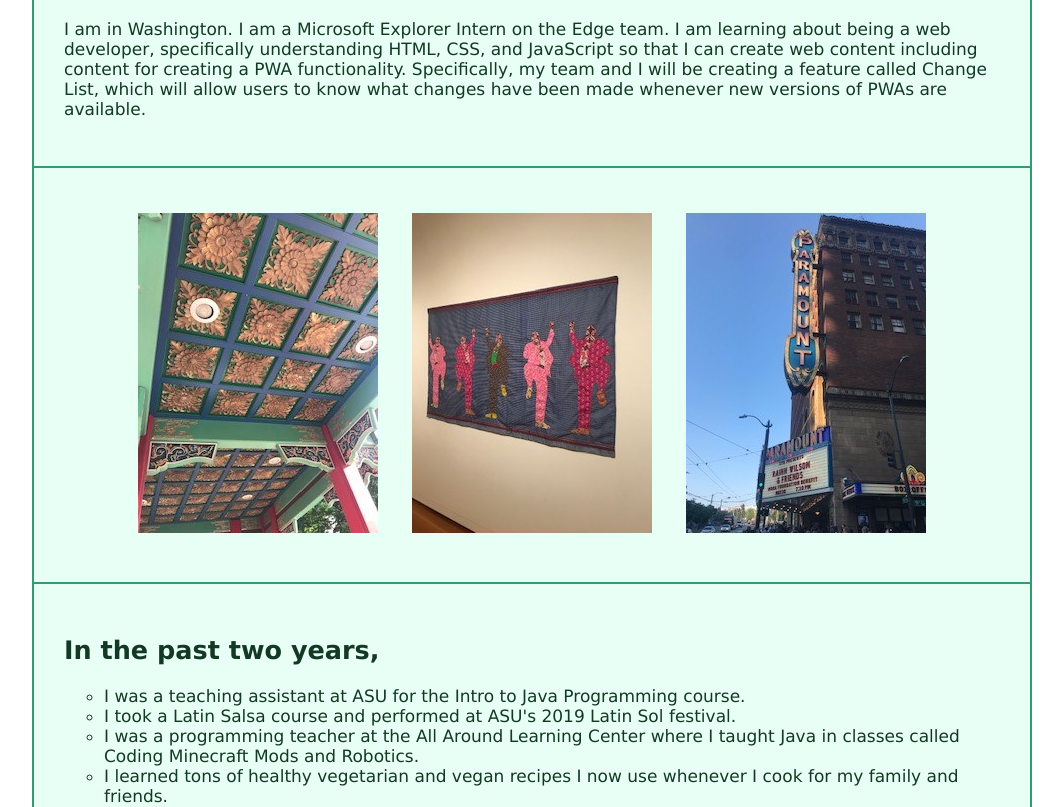
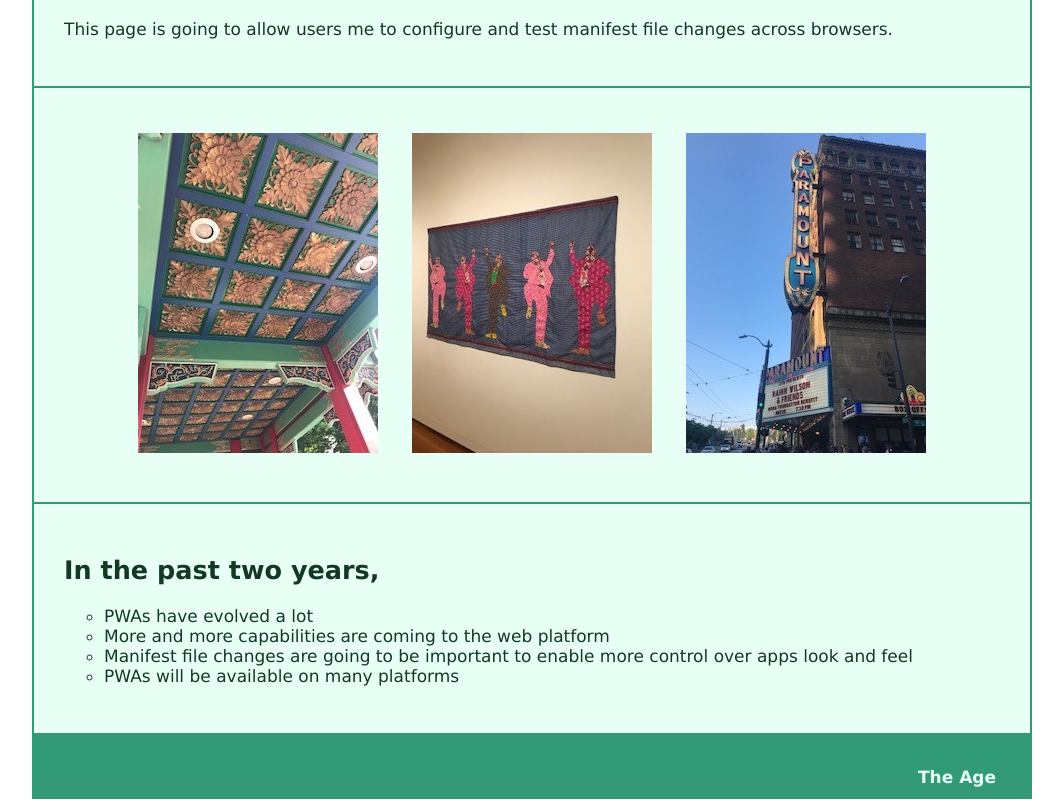
Before and after one commit to Maggers/PWATest, a plain HTML site: page index.html in a window 1280 px wide. Shown: the part 531-1338 px from the top of the page, without its empty margins (108-1171 px from the left). Drawn offline with Linux system fonts and the light colour scheme.

Commit message:
Initial change of content

```diff
--- a/index.html
+++ b/index.html
@@ -1,6 +1,6 @@
 <html>
     <head>
-        <title>Pooja's Place</title>
+        <title>PWA Test</title>
         <link rel="stylesheet" type="text/css" href="css/index.css">
         <link rel="stylesheet" type="text/css" href="css/lightbox.min.css">
         <link rel="manifest" href="manifest.json">
@@ -35,14 +35,12 @@
             </ul>
         </div>
         <div id="intro">
-            <h1>Pooja's Place</h1>
+            <h1>PWA Test</h1>
             <h5>| Present & Past |</h5>
         </div>
         <div id="header1">
             <h2>Currently,</h2>
-            <p>I am in Washington. I am a Microsoft Explorer Intern on the Edge team.
-            I am learning about being a web developer, specifically understanding HTML, CSS, and JavaScript so that I can create web content including content for creating a PWA functionality.
-            Specifically, my team and I will be creating a feature called Change List, which will allow users to know what changes have been made whenever new versions of PWAs are available.</p>
+            <p>This page is going to allow users me to configure and test manifest file changes across browsers.</p>
         </div>
         <div class="gallery">
             <a href="images/adventures22.JPG" data-lightbox="mygallery" data-title="Hing Hay Park"><img src= "images/adventures2.jpg"></a>
@@ -52,18 +50,15 @@
         <div id="header2">
             <h2>In the past two years,</h2>
             <ul style="list-style-type:circle;">
-                <li>I was a teaching assistant at ASU for the Intro to Java Programming course. </li>
-                <li>I took a Latin Salsa course and performed at ASU's 2019 Latin Sol festival.</li>
-                <li>I was a programming teacher at the All Around Learning Center where I taught Java in classes called Coding Minecraft Mods and Robotics.</li>
-                <li>I learned tons of healthy vegetarian and vegan recipes I now use whenever I cook for my family and friends.</li>
-                <li>I created an Andriod app called "Are You Trash?," which teaches a user about recylcing, and won Microsoft's Social Impact award at HackAZ 2018.</li>
-                <li>I learned how to throw on the wheel and made a teapot I now use for tea.</li>
-                <li>I created an Alexa Skill that reads recipes at a user's own pace, and won SunHack's Best Beginner Project award.</li>
+                <li>PWAs have evolved a lot </li>
+                <li>More and more capabilities are coming to the web platform</li>
+                <li>Manifest file changes are going to be important to enable more control over apps look and feel</li>
+                <li>PWAs will be available on many platforms</li>
             </ul>
         </div>
         <div class= "nav_bar2">
             <ul>
-                <li><a href="https://www.linkedin.com/in/pooja-patel-899023162/">LinkedIn</a></li>
+                <li><a href="https://www.theage.com.au">The Age</a></li>
             </ul>
         </div>
     </body>
```
Also changed, not shown: art.html (+4 -4 lines), offline.html (+1 -1 lines), manifest.json.
